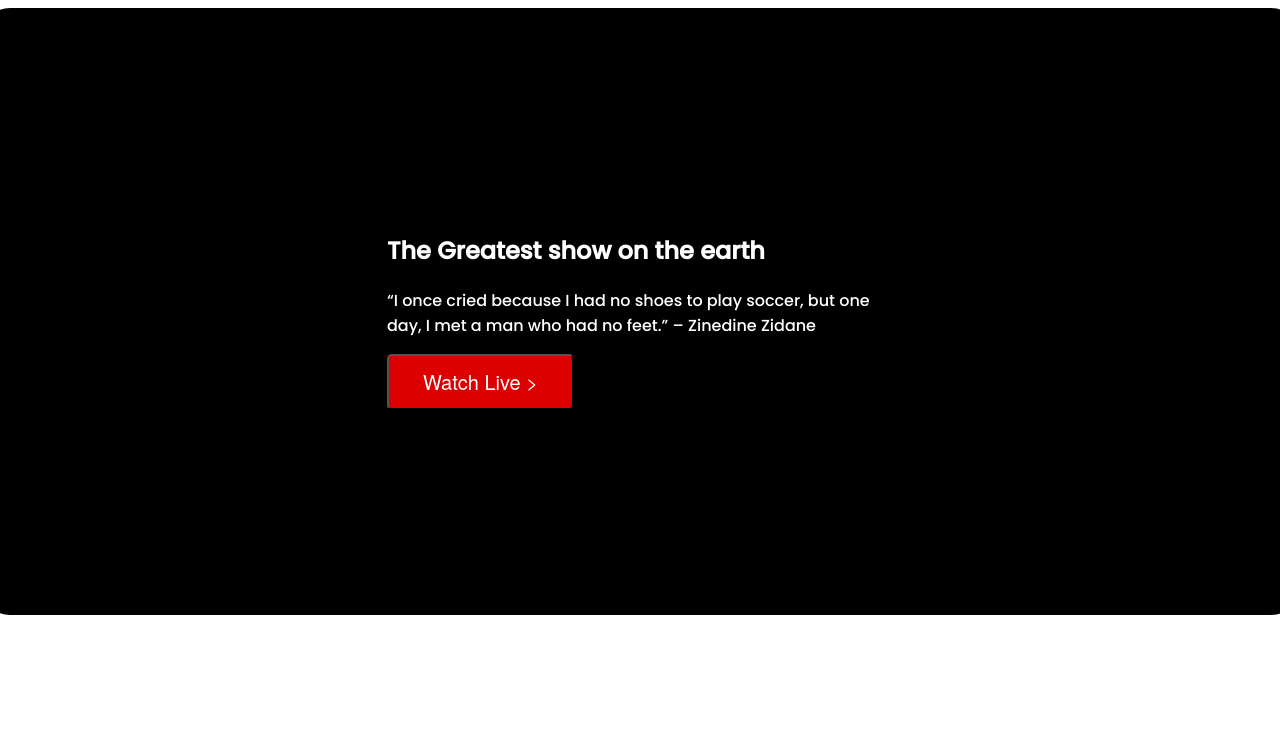
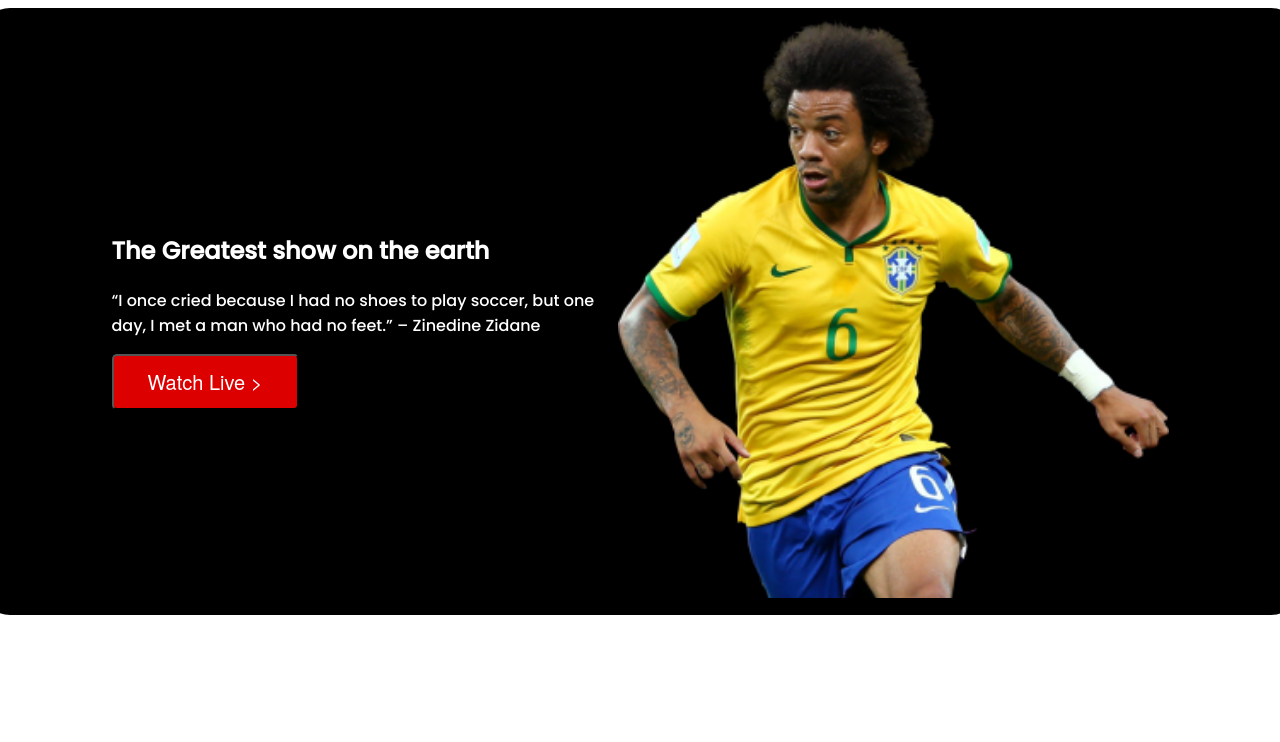
Before and after one commit to yeasin181015/worldcup-revised, a plain HTML site: page index.html in a window 1280 px wide. Shown: the top 742 px of the page. Drawn offline with Linux system fonts and the light colour scheme.

Commit message:
lastimage

```diff
--- a/index.html
+++ b/index.html
@@ -36,7 +36,7 @@
           <button class="livebtn">Watch Live ></button>
         </div>
         <div class="rightcontainer">
-          <img src="/assets/Banner Image.png" alt="" />
+          <img src="images/Banner Image.png" alt="" />
         </div>
       </section>
       <section class="container" id="secondcontainer">
```
